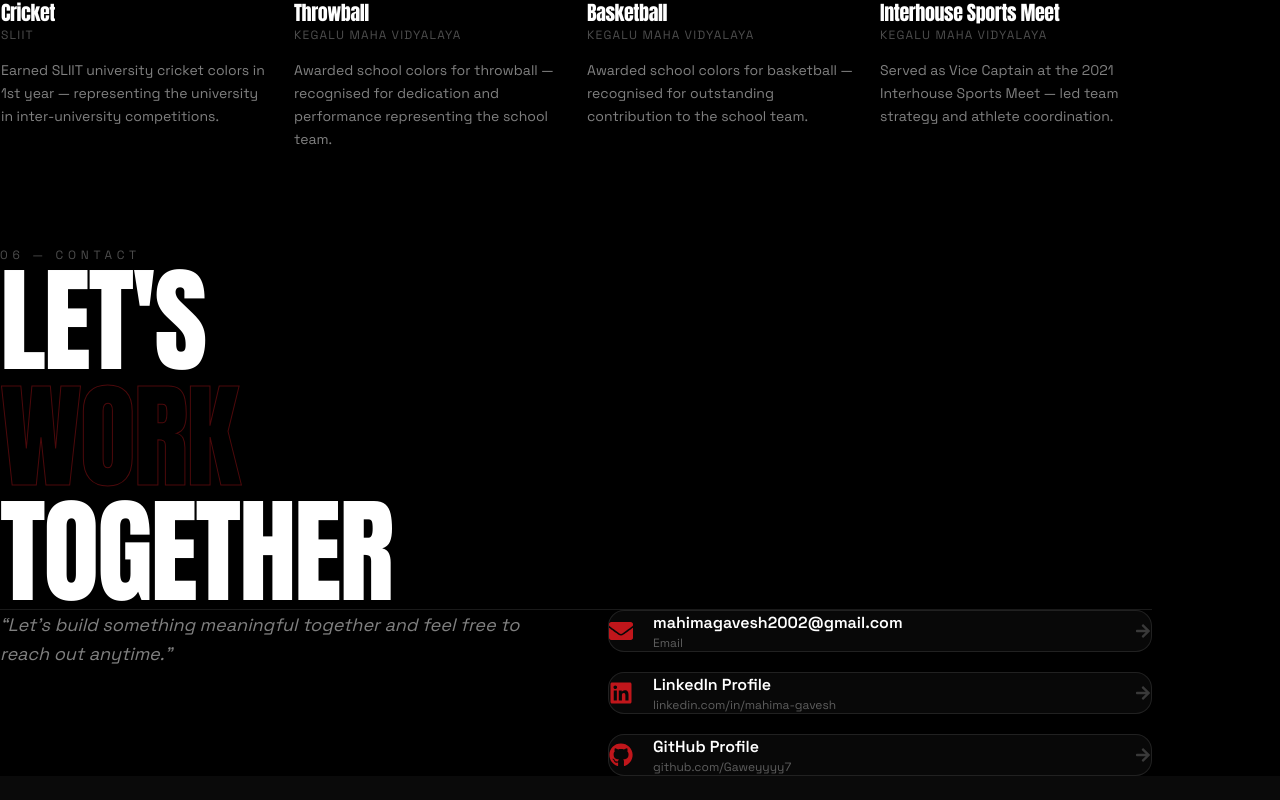
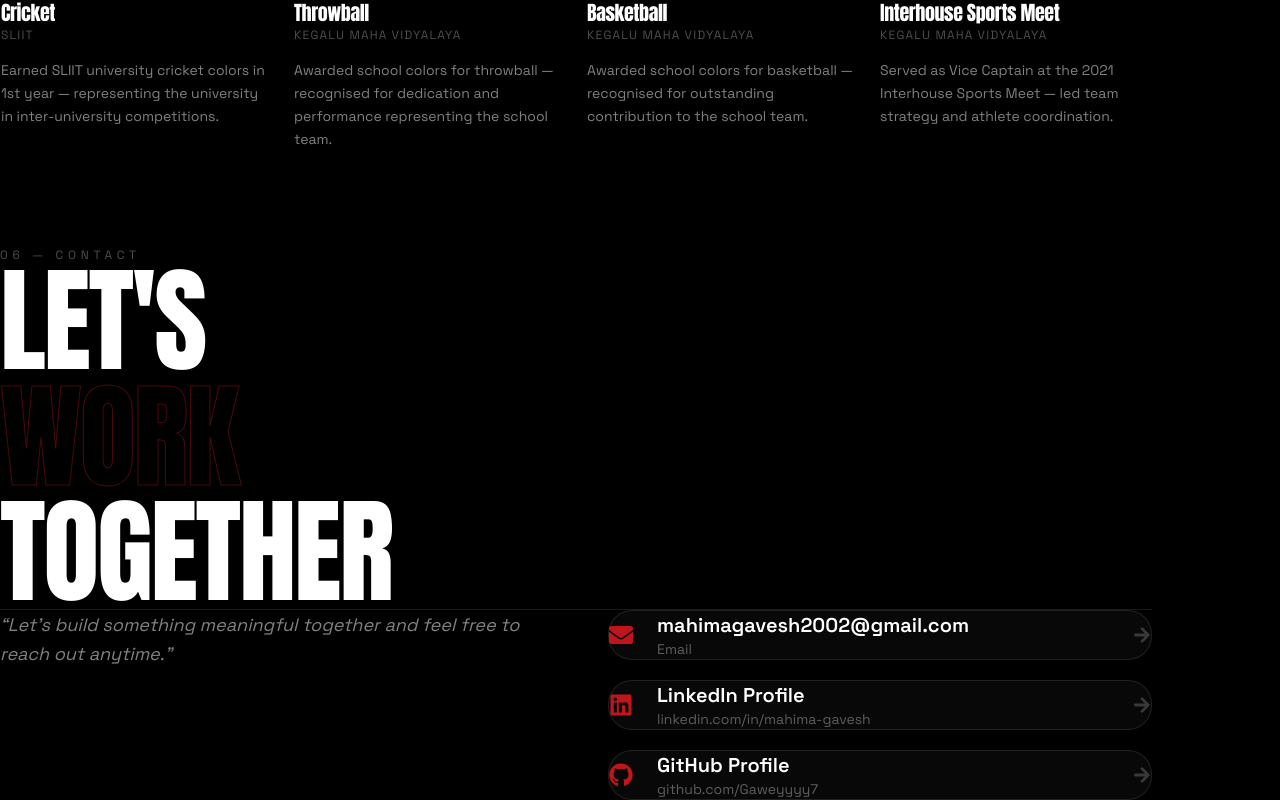
Before and after one commit to Gaweyyyy7/My-Portfolio, a Next.js app: page / in a window 1280 px wide. Shown: the part 4754-5554 px from the top of the page. Before the commit the page ends 5530 px from the top, so only its background shows below. Built offline with nearby package versions, Linux system fonts and the light colour scheme.

Commit message:
bigger contact cards - larger padding, text and icons

```diff
--- a/app/page.tsx
+++ b/app/page.tsx
@@ -841,14 +841,14 @@ function Contact() {
                 key={label}
                 href={href}
                 {...(external ? { target: "_blank", rel: "noopener noreferrer" } : {})}
-                className="group flex items-center gap-5 border border-white/10 rounded-2xl px-7 py-6 bg-white/[0.03] hover:bg-white/[0.07] hover:border-white/30 transition-all duration-300"
+                className="group flex items-center gap-6 border border-white/10 rounded-3xl px-10 py-8 bg-white/[0.03] hover:bg-white/[0.07] hover:border-white/30 transition-all duration-300"
               >
-                <span className="text-[#c0161b] shrink-0">{icon}</span>
+                <span className="text-[#c0161b] text-3xl shrink-0">{icon}</span>
                 <div className="flex-1 min-w-0">
-                  <p className="text-white font-semibold text-base truncate">{label}</p>
-                  <p className="text-white/35 text-xs mt-0.5 truncate">{sub}</p>
+                  <p className="text-white font-semibold text-xl truncate">{label}</p>
+                  <p className="text-white/35 text-sm mt-1 truncate">{sub}</p>
                 </div>
-                <FaArrowRight className="text-white/20 group-hover:text-white/70 group-hover:translate-x-1 transition-all duration-300 shrink-0" />
+                <FaArrowRight className="text-white/20 group-hover:text-white/70 group-hover:translate-x-1 transition-all duration-300 shrink-0 text-lg" />
               </a>
             ))}
           </div>
```
